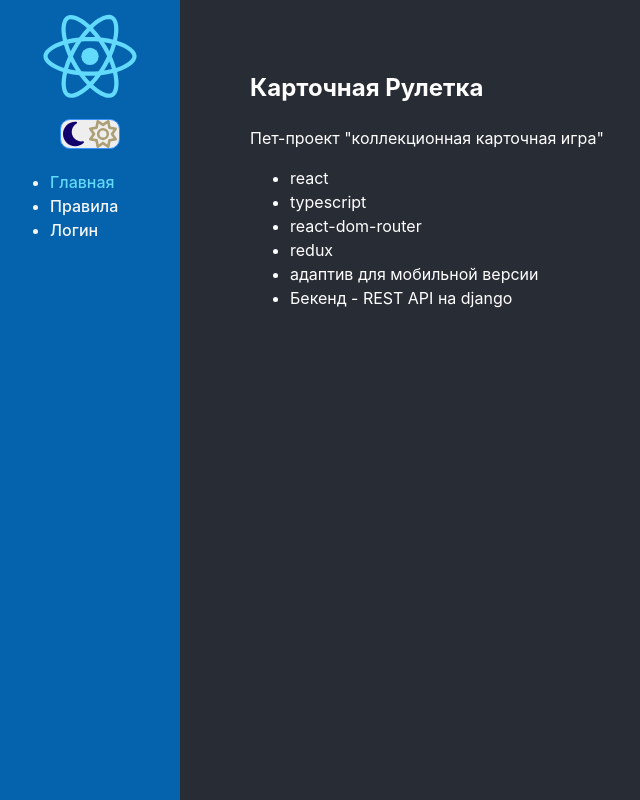
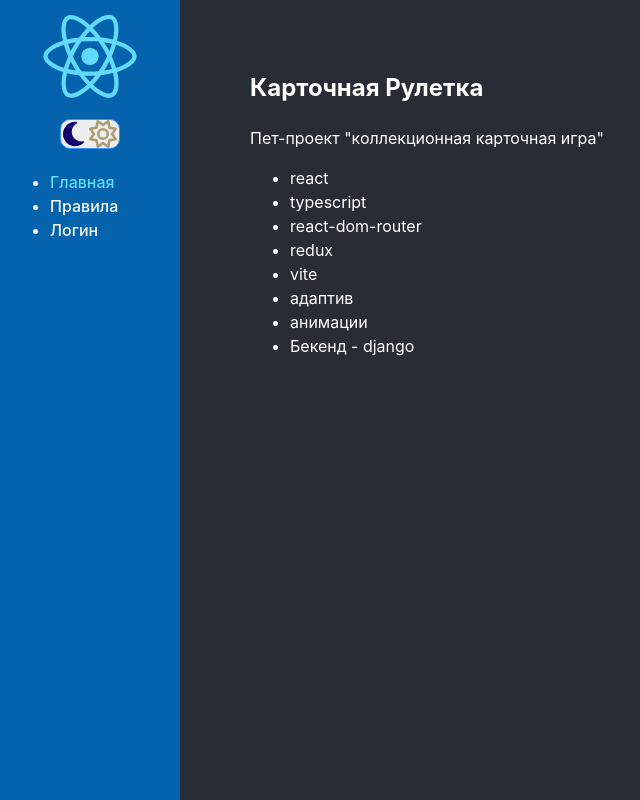
Before and after one commit to testharvy/card_game_frontend, a React (Vite) app: page / in a window 1280 px wide. Shown: the whole page, without its empty margins (0-640 px from the left). Built offline with nearby package versions, Linux system fonts and the light colour scheme.

Commit message:
описание

```diff
--- a/src/routes/indexPage.tsx
+++ b/src/routes/indexPage.tsx
@@ -12,8 +12,10 @@ function IndexPage() {
               <li>typescript</li>
               <li>react-dom-router</li>
               <li>redux</li>
-              <li>адаптив для мобильной версии</li>
-              <li>Бекенд - REST API на django</li>
+              <li>vite</li>
+              <li>адаптив</li>
+              <li>анимации</li>
+              <li>Бекенд - django</li>
           </ul>
 
       </div>
```
Also changed, not shown: 1 other file (tests, documents, lock files or other folders).
